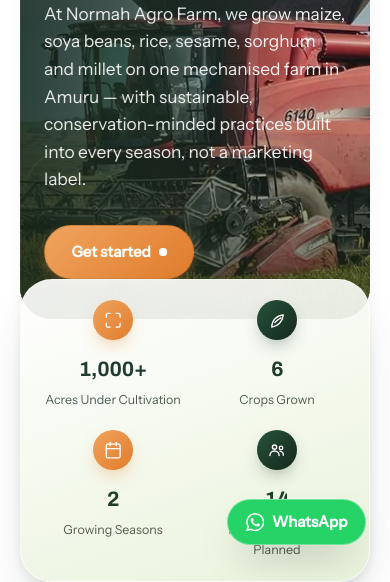
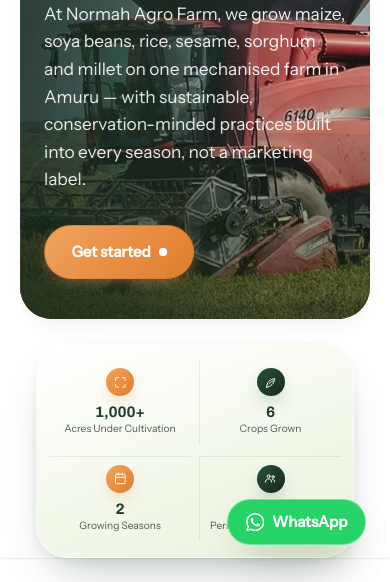
Before and after one commit to Balukuu/normah-farm, a plain HTML site: page index.html in a window 390 px wide. Shown: the part 275-857 px from the top of the page. Drawn offline with Linux system fonts and the light colour scheme.

Commit message:
UI Fixes

```diff
--- a/assets/css/components.css
+++ b/assets/css/components.css
@@ -574,8 +574,9 @@
 /* below this, percentage-positioned chips get too tight to avoid colliding —
    fall back to a plain stacked list rather than let them overlap */
 @media (max-width: 64rem) {
-  .season-band .chips { height: auto; margin-top: var(--space-4); position: static; display: grid; gap: var(--space-2); }
+  .season-band .chips { height: auto; margin-top: var(--space-4); position: static; display: flex; flex-wrap: wrap; gap: var(--space-2); }
   .season-band .chip { position: static; transform: none; width: fit-content; padding-block: 0.65rem; }
+  .season-band .chip:hover, .season-band .chip:focus-visible, .season-band .chip.is-lit:hover { transform: translateY(-2px); }
   .season-band .chip::before, .season-band .chip::after { display: none; }
   .season-band .today-line { display: none; }
 }
--- a/assets/css/pages.css
+++ b/assets/css/pages.css
@@ -474,6 +474,20 @@
   .stat-bar .stat:not(:first-child)::before { content: ""; position: absolute; left: 0; top: 0.15rem; bottom: 0.15rem; width: 1px; background: rgba(var(--ink-rgb), 0.1); }
 }
 
+/* compact quadrant layout below the 4-up breakpoint: same centered icon-over-figure arrangement as larger screens, just scaled down. Inset further than the hero photo and dropped below it (not overlapping) so it reads as its own, smaller element instead of matching the hero's edges. */
+@media (max-width: 47.9375rem) {
+  .stat-bar-wrap { margin-top: var(--space-6); padding-inline: calc(var(--col-gutter) + var(--space-4)); }
+  .stat-bar { padding: var(--space-4) var(--space-3); gap: var(--space-3) var(--space-2); }
+  .stat-bar .stat { padding: var(--space-2); }
+  .stat-bar .stat:hover { transform: none; }
+  .stat-bar .stat:nth-child(2n) { border-left: 1px solid rgba(var(--ink-rgb), 0.08); }
+  .stat-bar .stat:nth-child(n+3) { border-top: 1px solid rgba(var(--ink-rgb), 0.08); }
+  .stat-bar .stat-icon { width: 1.75rem; height: 1.75rem; margin: 0 auto var(--space-2); }
+  .stat-bar .stat-icon svg { width: 0.8rem; height: 0.8rem; }
+  .stat-bar .stat .num { font-size: 0.95rem; line-height: 1.15; }
+  .stat-bar .stat .lbl { font-size: 0.64rem; line-height: 1.25; margin-top: 0.1rem; }
+}
+
 /* ============ ABOUT PHOTOS (two staggered portraits) ============ */
 .about-intro-grid { display: grid; grid-template-columns: 1fr; gap: var(--space-8); }
 @media (min-width: 56rem) { .about-intro-grid { grid-template-columns: 1fr 1.05fr; gap: var(--space-12); align-items: center; } }
```
